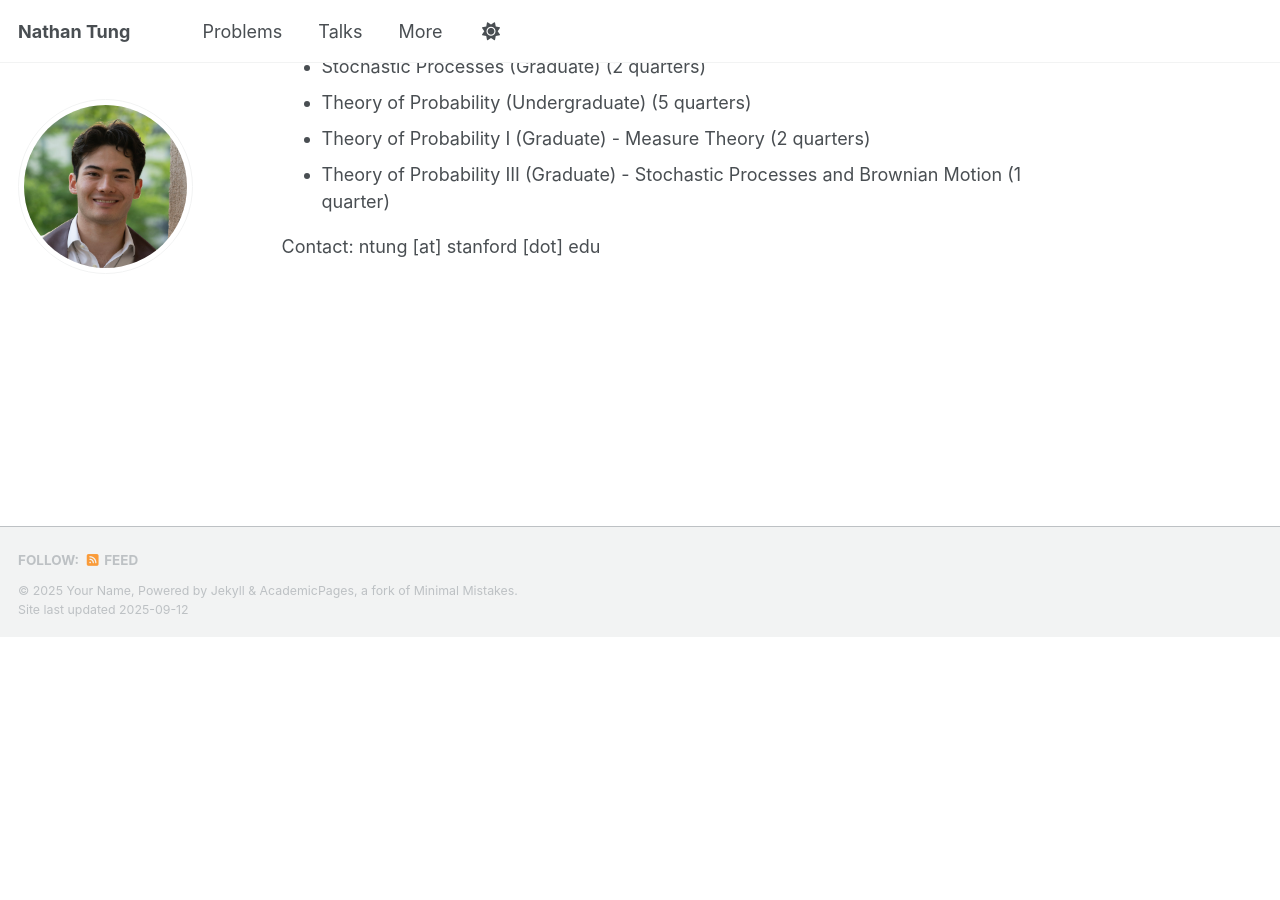
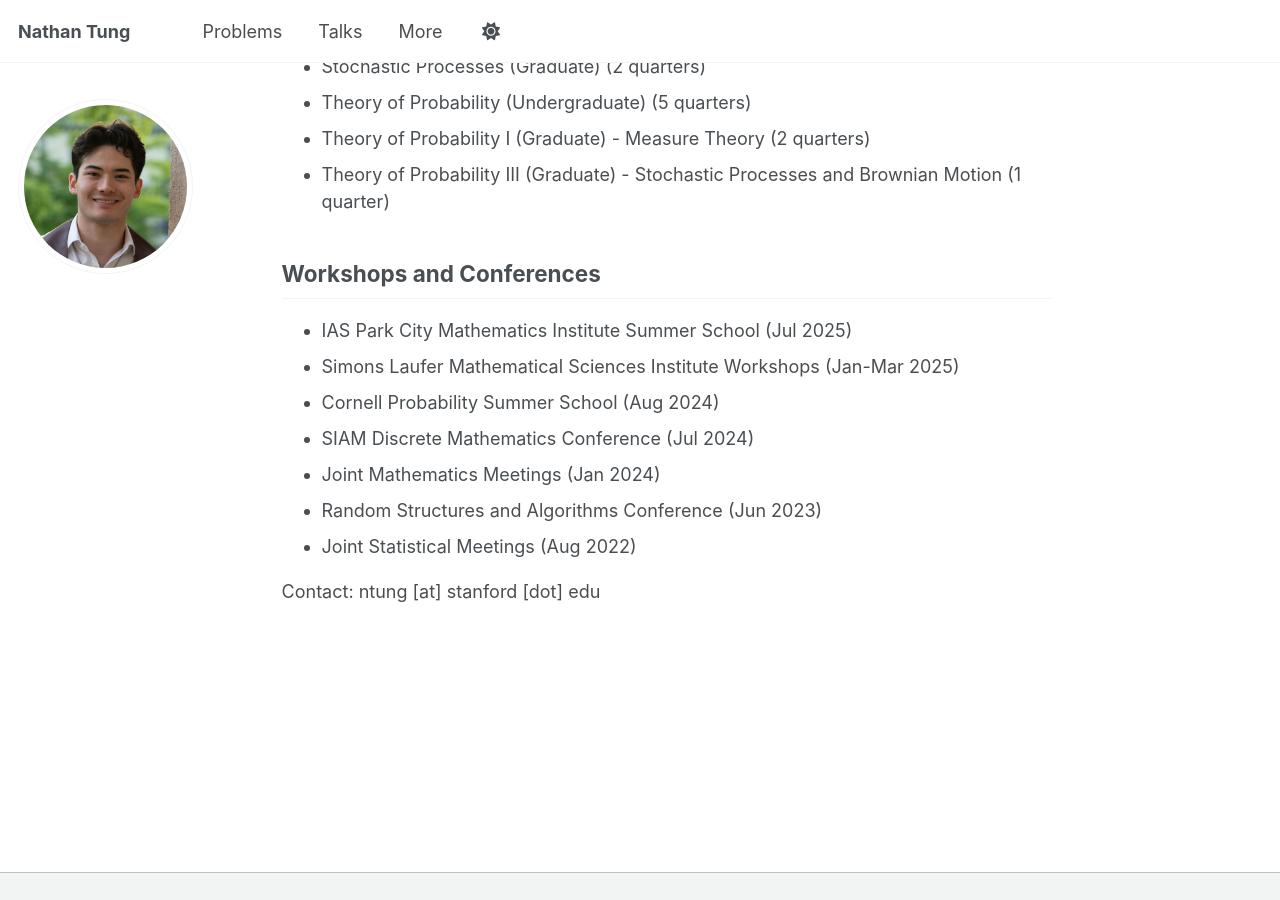
Before and after one commit to njtung/njtung.github.io, a Jekyll site: the page built from _pages/about.md, in a window 1280 px wide and 900 px high, scrolled down 678 px. Built offline with Jekyll 4.4.1, drawn with Linux system fonts in a browser that asks for light colours; a script that is not in the unit is left out; before the commit the page ends 1315 px from its top, so only the background shows below that.

Commit message:
Update about.md

```diff
--- a/_pages/about.md
+++ b/_pages/about.md
@@ -31,4 +31,14 @@ Graph with Jerome Sanes, Eli Upfal, and Ani Eloyan. Preprint (2021) [pdf](https:
 * Theory of Probability I (Graduate) - Measure Theory (2 quarters)
 * Theory of Probability III (Graduate) - Stochastic Processes and Brownian Motion (1 quarter)
 
+## Workshops and Conferences
+
+* IAS Park City Mathematics Institute Summer School (Jul 2025)
+* Simons Laufer Mathematical Sciences Institute Workshops (Jan-Mar 2025)
+* Cornell Probability Summer School (Aug 2024)
+* SIAM Discrete Mathematics Conference (Jul 2024)
+* Joint Mathematics Meetings (Jan 2024)
+* Random Structures and Algorithms Conference (Jun 2023)
+* Joint Statistical Meetings (Aug 2022)
+
 Contact: ntung [at] stanford [dot] edu
```
